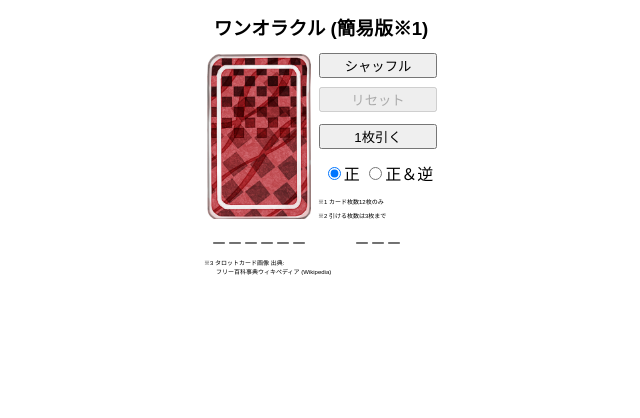
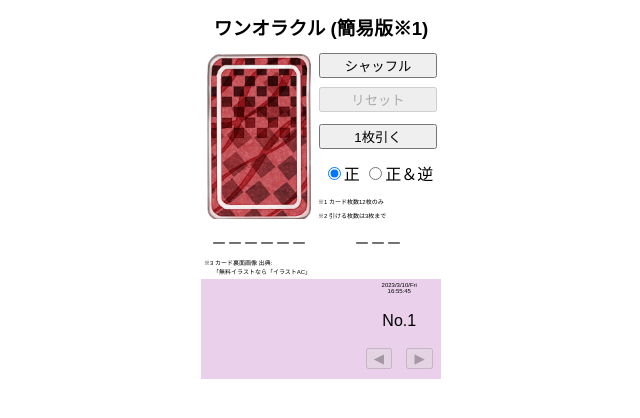
Before and after one commit to raster-Q/tarot_oneoracle_01, a website built with Parcel: page index.html in a window 1280 px wide. Shown: the whole page, without its empty margins (319-959 px from the left). Built offline with nearby package versions, Linux system fonts and the light colour scheme.

Commit message:
次回、result.cardの変更から

```diff
--- a/index.html
+++ b/index.html
@@ -20,6 +20,7 @@
               name="shuffleButton"
               id="shuffleButton"
               value="1"
+              class="button"
             >
               シャッフル
             </button>
@@ -27,7 +28,7 @@
         </tr>
         <tr>
           <td>
-            <button id="resetButton" value="1">
+            <button type="button" name="resetButton" id="resetButton" value="1" class="button">
               リセット
             </button>
           </td>
@@ -37,7 +38,7 @@
         </tr>
         <tr>
           <td>
-            <button id="dealButton" value="1">
+            <button  type="button" name="dealButton" id="dealButton" value="1"class="button" >
               1枚引く
             </button>
           </td>
@@ -72,8 +73,22 @@
         </tr>
       </table>
     </div>
+      <table align="center" border="0" width="100%" class="wide" id="spread">
+        <tr>
+          <td rowspan="3" id="oracle1" class="oracle"></td>
+          <td rowspan="3" id="oracle2" class="oracle"></td>
+          <td rowspan="3" id="oracle3" class="oracle"></td>
+          <td  colspan="2" id="nowDate"></td>
+        </td>
+        <tr><td colspan="2" id="spreadNumber" ></td></tr>
+        <tr>
+          <td>
+            <button type="button" name="leftButton" id="leftButton" value="0">◀</button>
+          </td>
+          <td><button type="button" name="rightButton" id="rightButton" value="0" >▶</button></td></tr>
+        </tr>
+      </table>
 
-    <div id="leading"></div>
 
     <script src="src/index.js"></script>
   </body>
--- a/src/index.js
+++ b/src/index.js
@@ -27,12 +27,19 @@
   const notes1 = document.getElementById("notes1"); //※1用
   const notes2 = document.getElementById("notes2"); //※2用
   const notes3 = document.getElementById("notes3"); //※3用
+  const oracle1 = document.getElementById("oracle1"); //1枚目
+  const oracle2 = document.getElementById("oracle2"); //2枚目
+  const oracle3 = document.getElementById("oracle3"); //3枚目
+  const nowDate = document.getElementById("nowDate"); //時間
+  const spreadNumber = document.getElementById("spreadNumber"); //
   //---ボタン関連
 
   const selectRadio = document.forms.selectPosition; //正逆ラジオボタン
   const shuffleButton = document.getElementById("shuffleButton"); //シャッフルボタン
   const dealButton = document.getElementById("dealButton"); //1枚引くボタン
   const resetButton = document.getElementById("resetButton"); //リセットボタン //---カードデータ2次元配列 //-★ ca(ad) + c ★
+  const leftButon = document.getElementById("leftButton"); //ログ用左ボタン
+  const rightButton = document.getElementById("rightButton"); //ログ用右ボタン
 
   //------DOM操作、ここまで------//
 
@@ -61,14 +68,32 @@
     { position: 1, word: "逆位置", disp: "reverse" }
   ];
 
-  //---曜日配列
-  //-★ da(y) + d ★
-  const dad = ["Sun", "Mon", "Tue", "Wed", "Thu", "Fri", "Sat"];
-
   //------配列、ここまで----------------//
 
   //------オブジェクト定義--------------//
-  //---ダイス連想配列
+  //---ログ用連想格納
+  //-★ lo(g) + l ★
+  const lol = {
+    log: {
+      tarot: [],
+      position: [],
+      date: null,
+      spreadNumber: 0
+    },
+    date: null,
+    day: ["Sun", "Mon", "Tue", "Wed", "Thu", "Fri", "Sat"],
+    time: null,
+    num: 0,
+    oracle: [oracle1, oracle2, oracle3],
+    now: function (Date) {
+      this.date = `${Date.getFullYear()}/${
+        Date.getMonth() + 1
+      }/${Date.getDate()}/${this.day[Date.getDay()]}`;
+      this.time = `${Date.getHours()}:${Date.getMinutes()}:${Date.getSeconds()}`;
+    }
+  };
+
+  //---ダイス連想格納
   const dice = {
     tarot: [],
     position: [0, 1]
@@ -84,6 +109,10 @@
 
   //------各種変数-------------
   let nn = 0; //引いた枚数
+  let timerID = null; //時間取得用タイマーID
+  const place = `<img src="./image/card_ura_01.png" alt="カードの裏" id="${
+    posp[result.position]
+  }.disp" />`;
 
   //------変数、ここまで--------
 
@@ -95,37 +124,16 @@
 
     makeTable() {
       switch (nn) {
+        case 0:
+          console.log("けーす0");
+          console.log(this.date);
+          break;
         case 1:
-          this.oracle2.innerHTML = `<img src="https://upload.wikimedia.org/wikipedia/commons/${
-            cac[result.card].img
-          }" id="${posp[result.position].disp}" alt="${
-            cac[result.card].name
-          }" ></img>`;
+          console.log("けーす1");
+          console.log(this.date);
           break;
-
         default:
-          this.leading = document.getElementById("leading");
-          this.leading.innerHTML = `<table align="center" border="1" width="100%" class="wide" >
-        <tr>
-          <td id="oracle1" wide="24%" ></td>
-          <td id="oracle2" width="24%" ></td>
-          <td id="oracle3" width="24%" ></td>
-          <td id="nowDate" width="24%" ></td>
-        </tr>
-        </table>`;
-          this.oracle1 = document.getElementById("oracle1");
-          this.oracle2 = document.getElementById("oracle2");
-          this.oracle3 = document.getElementById("oracle3");
-          this.nowDate = document.getElementById("nowDate");
-
-          this.nowDate.innerHTML = `${this.date.getFullYear()}/${this.date.getMonth()}/${this.date.getDate()}/${
-            dad[this.date.getDay()]
-          }<br>${this.date.getHours()}:${this.date.getMinutes()}:${this.date.getSeconds()}`;
-          this.oracle1.innerHTML = `<img src="https://upload.wikimedia.org/wikipedia/commons/${
-            cac[result.card].img
-          }" id="${posp[result.position].disp}" alt="${
-            cac[result.card].name
-          }" ></img>`;
+          console.log("defo");
       }
     }
   }
@@ -133,21 +141,38 @@
   //------クラス、ここまで-------
 
   ////////初期配置////////////////////////////////////////
+  //---初期読み込みで、各種DOM操作
+  leftButon.disabled = true; //初期読み込みで、押せない様に
+  rightButton.disabled = true; //初期読み込みで、押せない様に
+  spreadNumber.innerHTML = `No.${lol.log.spreadNumber + 1}`; //初期読み込み時、スプレッドナンバー表示
+
   function reset() {
-    cardImg.innerHTML = `<img src="./image/card_ura_01.png" id="back" />`;
+    cardImg.innerHTML = `<img src="./image/card_ura_01.png" alt="カードの裏" id="back" />`; //カード裏面
     cardPosition.innerText = `－－－`;
     cardName.innerText = `－－－－－－`;
     dice.tarot = [...Array(cac.length).keys()]; //タロットの使用枚数を配列に取得
-    shuffle(dice.tarot);
+    shuffle(dice.tarot); //初期読み込みで、すぐにカードシャッフル
     notes1.textContent = `※1 カード枚数${dice.tarot.length}枚のみ`;
     notes2.textContent = `※2 引ける枚数は3枚まで`;
-    notes3.innerHTML = `※3 タロットカード画像 出典:<br>　　フリー百科事典ウィキペディア (Wikipedia)`;
+    notes3.innerHTML = `※3 カード裏面画像 出典:<br>　　「無料イラストなら「イラストAC」`;
     nn = 0; //タロットを引いた枚数、0枚にリセット
     shuffleButton.disabled = false; //シャッフルは、押せるように
     resetButton.disabled = true; //リセットは、押せるように
     dealButton.disabled = false; //1枚引くは、押せるように
+    oracle1.innerHTML = ``; //表示を切る
+    oracle2.innerHTML = ``; //表示を切る
+    oracle3.innerHTML = ``; //表示を切る
+    spreadNumber.innerHTML = `No.${lol.log.spreadNumber + 1}`; //スプレッドナンバー表示
   }
   reset();
+
+  //---初期読み込みで、時間取得用のタイマー発動
+  if (timerID === null) {
+    timerID = setInterval(() => {
+      lol.now(new Date());
+      nowDate.innerHTML = `${lol.date}<br>${lol.time}`;
+    }, 10);
+  }
   ////////初期配置、ここまで////////////////////////////////////////
 
   //------スクリプト記述--------
@@ -162,48 +187,74 @@
   ); //class追加により、cssによる画像のアニメーションを実現
 
   //---1枚引くボタン、イベント
+
+  //---ダイスの正逆判定
   dealButton.addEventListener(
     "click",
     () => {
       result.card = dice.tarot.pop(); //ダイスから1枚pop
 
       if (selectRadio.positions.value === "0") {
-        //ラジオボタンの判定
         result.position = 0; //正位置のみ
       } else {
         shuffle(dice.position); //逆位置ありの場合のダイス判定
         result.position = dice.position[0];
       }
 
+      //引いたタロットカードの表示、ワンオラクル台
       cardImg.innerHTML = `<img src="https://upload.wikimedia.org/wikipedia/commons/${
         cac[result.card].img
       }" id="${posp[result.position].disp}" alt="${
         cac[result.card].name
       }" ></img>`;
 
+      //引いたタロットカードの表示、スプレッド台
+      lol.oracle[
+        nn
+      ].innerHTML = `<img src="https://upload.wikimedia.org/wikipedia/commons/${
+        cac[result.card].img
+      }" id="${posp[result.position].disp}" alt="${
+        cac[result.card].name
+      }" ></img>`;
+
+      //DOM操作
+      notes3.innerHTML = `※3 タロットカード画像 出典:<br>　　フリー百科事典ウィキペディア (Wikipedia)`;
       cardName.innerHTML = `${cac[result.card].name}`;
       cardPosition.innerHTML = `${posp[result.position].word}`;
       shuffleButton.disabled = true;
 
-      if (nn === 0) {
-        const leading = new oracle(new Date());
-        leading.makeTable();
-      } else {
-        makeTable();
-      }
-
-      nn++; //何枚引いたかのカウント
       if (nn >= 3) {
         dealButton.disabled = true;
       } else {
         resetButton.disabled = false;
       }
+
+      //引いた時の日時取得
+      if (nn === 0) {
+        lol.now(new Date());
+        nowDate.innerHTML = `${lol.date}<br>${lol.time}`;
+        lol.log.date = `${lol.date}<br>${lol.time}`;
+        console.log(lol.log.date);
+        console.log(place);
+      }
+
+      //何枚引いたかカウント、加算
+      nn++;
+
+      //lolへ、ログ用のデータ入力
     },
     false
   );
 
   //---リセットボタン、イベント
-  resetButton.addEventListener("click", reset, false);
+  resetButton.addEventListener(
+    "click",
+    () => {
+      lol.log.spreadNumber++;
+      reset();
+    },
+    false
+  );
 
   //------スクリプト、ここまで---
 
--- a/src/styles.css
+++ b/src/styles.css
@@ -8,7 +8,7 @@ h3 {
   margin-bottom: 3%;
 }
 
-button {
+.button {
   width: 118px;
 }
 
@@ -39,8 +39,21 @@ button {
   text-align: left;
 }
 
+.oracle {
+  width: 22%;
+}
+
 #nowDate {
-  font-size: 1%;
+  font-size: 15%;
+  vertical-align: 50%;
+}
+
+#spread {
+  background-color: rgb(235, 208, 235);
+  margin: auto;
+  max-width: 240px;
+  min-width: 240px;
+  height: 100px;
 }
 
 .animation {
```
